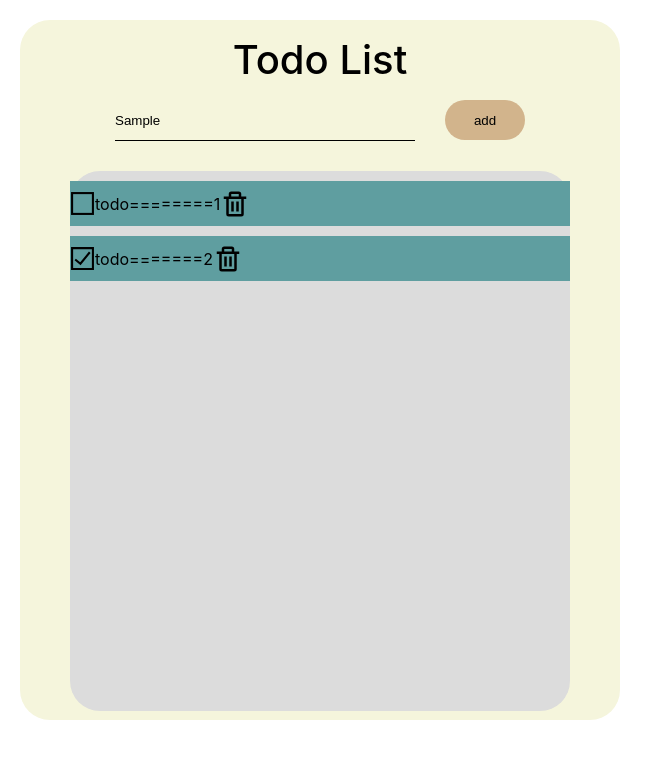
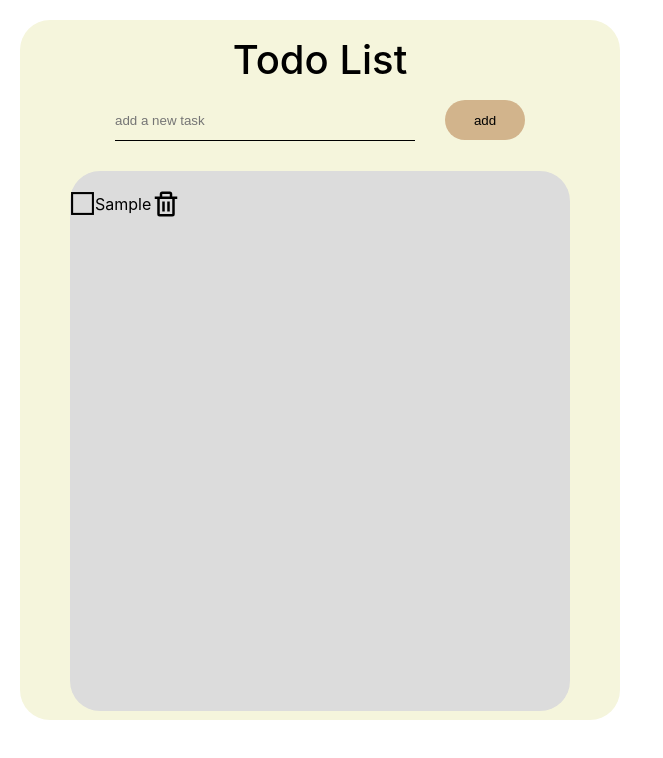
Before and after one commit to jjoo0803/React-Study, a React (Create React App) app in the folder react-app/: page / in a window 1280 px wide. Both pictures are taken after typing "Sample" into the empty fields and a click on the button "add". Shown: the top 758 px of the page, without its empty margins (0-663 px from the left). Built offline with nearby package versions, Linux system fonts and the light colour scheme.

Commit message:
Todo List add 기능 추가  - prop를 통해 부모 -> 자식 함수 전달  - add 버튼 선택 시 부모 함수 호출하여 list에 추가

```diff
--- a/react-app/src/todolist/TodoInsert.js
+++ b/react-app/src/todolist/TodoInsert.js
@@ -1,26 +1,34 @@
 
-import React from 'react';
+import React , { useState } from 'react';
 // import { GrAdd } from 'react-icons/gr'
 import './TodoInsert.scss'
 
-function TodoInsert() {
-
-  const handleBtnClick = () => {
-  }
+function TodoInsert (props) {
+  const { addList } = props
+  const [content, setContent] = useState('')
 
   const handleSubmit = (e) => {
+    if (content !== '') {
+      addList(content)
+      setContent('')
+    }
     e.preventDefault() // submit 하는 경우 새로고침 방지
   }
 
+  const handleChange = (e) => {
+    setContent(e.target.value)
+  }
+
   return (
-    <form className="todo-insert" onSubmit={handleSubmit}>
+    <form className="todo-insert">
       <input
         placeholder="add a new task"
-        // onChange={this.handleChange}
+        onChange={handleChange}
+        value={content}
       />
       <button
         type="submit"
-        onClick={handleBtnClick}
+        onClick={handleSubmit}
       >
         add
       </button>
--- a/react-app/src/todolist/TodoListItem.scss
+++ b/react-app/src/todolist/TodoListItem.scss
@@ -1,5 +1,5 @@
 .todo-item {
-  background-color: cadetblue;
+  // background-color: cadetblue;
   height: 45px;
   margin-bottom: 10px;
   display: flex;
--- a/react-app/src/todolist/TodoTemplate.js
+++ b/react-app/src/todolist/TodoTemplate.js
@@ -1,4 +1,4 @@
-import React, { useState } from 'react'
+import React, { useRef, useState } from 'react'
 import './TodoTemplate.scss';
 
 
@@ -8,23 +8,31 @@ import TodoList from './TodoList'
 
 
 function TodoTemplate() {
-  const [todos, setTodos] = useState([
-    {
-      idx: 1,
-      content: 'todo========1',
+  /**
+   * useRef
+   * 1. 특정 DOM 선택 및 조작
+   * 2. component 안에서 수정 및 조회 할 수 있는 로컬 변수
+   *    - useRef로 관리되는 변수는 설정 후 바로 조회 가능
+   *    - ref 안의 값이 변경되어도 컴포넌트는 렌더링이 일어나지 않는다
+   */
+  const todoIdx = useRef(1)
+  const [todos, setTodos] = useState([])
+
+  const addList = (text) => {
+    const todo = {
+      idx: todoIdx.current,
+      content: text,
       checked: false
-    },
-    {
-      idx: 2,
-      content: 'todo=======2',
-      checked: true
     }
-  ])
+    console.log(todo)
+    setTodos(todos.concat(todo))
+    todoIdx.current += 1
+  }
 
   return (
     <div className="todo-template">
       <TodoTitle />
-      <TodoInsert />
+      <TodoInsert addList={addList}/>
       <TodoList todos={todos}/>
     </div>
   )
```
